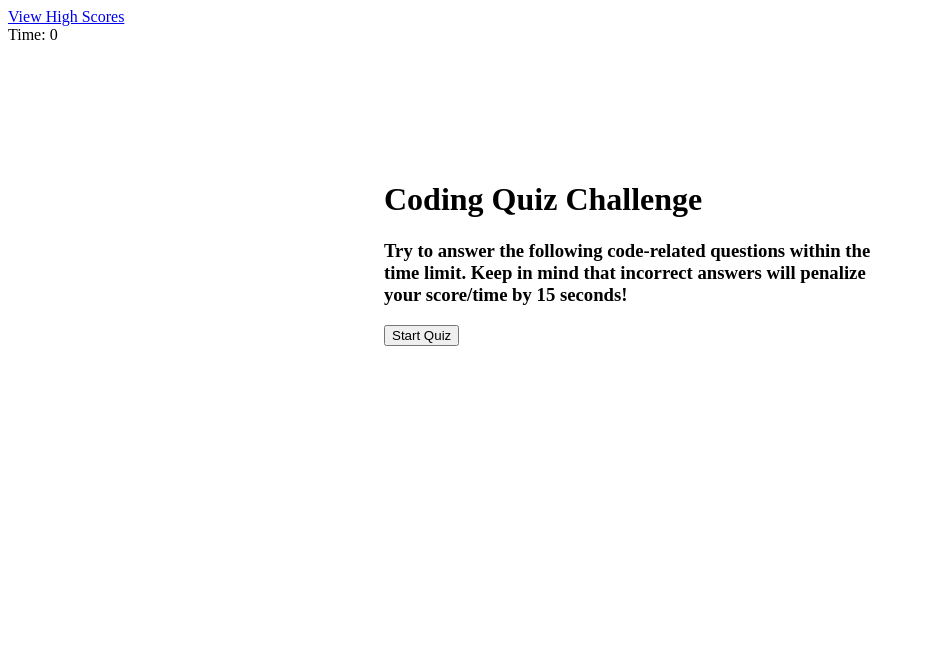
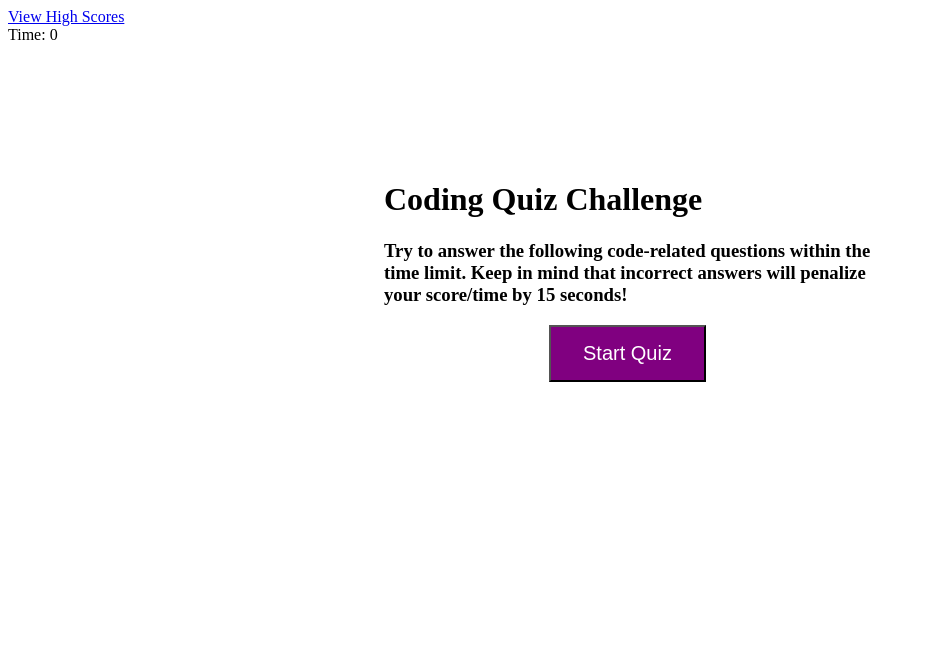
Before and after one commit to jaya4ever/code-quiz, a plain HTML site: page index.html in a window 1280 px wide. Shown: the whole page, without its empty margins (0-925 px from the left). Drawn offline with Linux system fonts and the light colour scheme.

Commit message:
styling start quiz button

```diff
--- a/Assets/css/style.css
+++ b/Assets/css/style.css
@@ -5,3 +5,12 @@
     width: 500px;
     height: 500px;
 }
+
+#startTime {
+    background-color: purple;
+    margin-left: 33%;
+    padding: 15px 32px;
+    font-size: 20px;
+    color: white;
+    cursor: pointer;
+}
```
